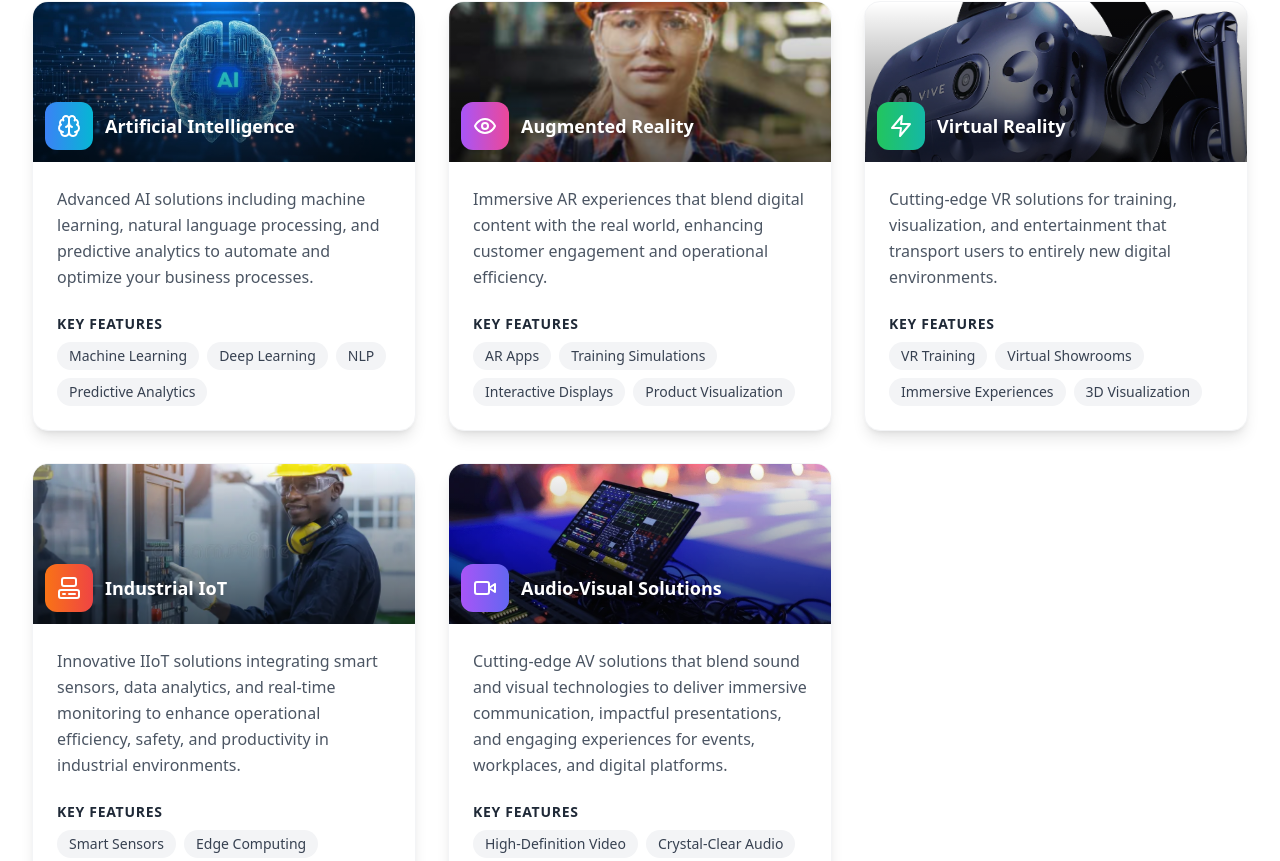
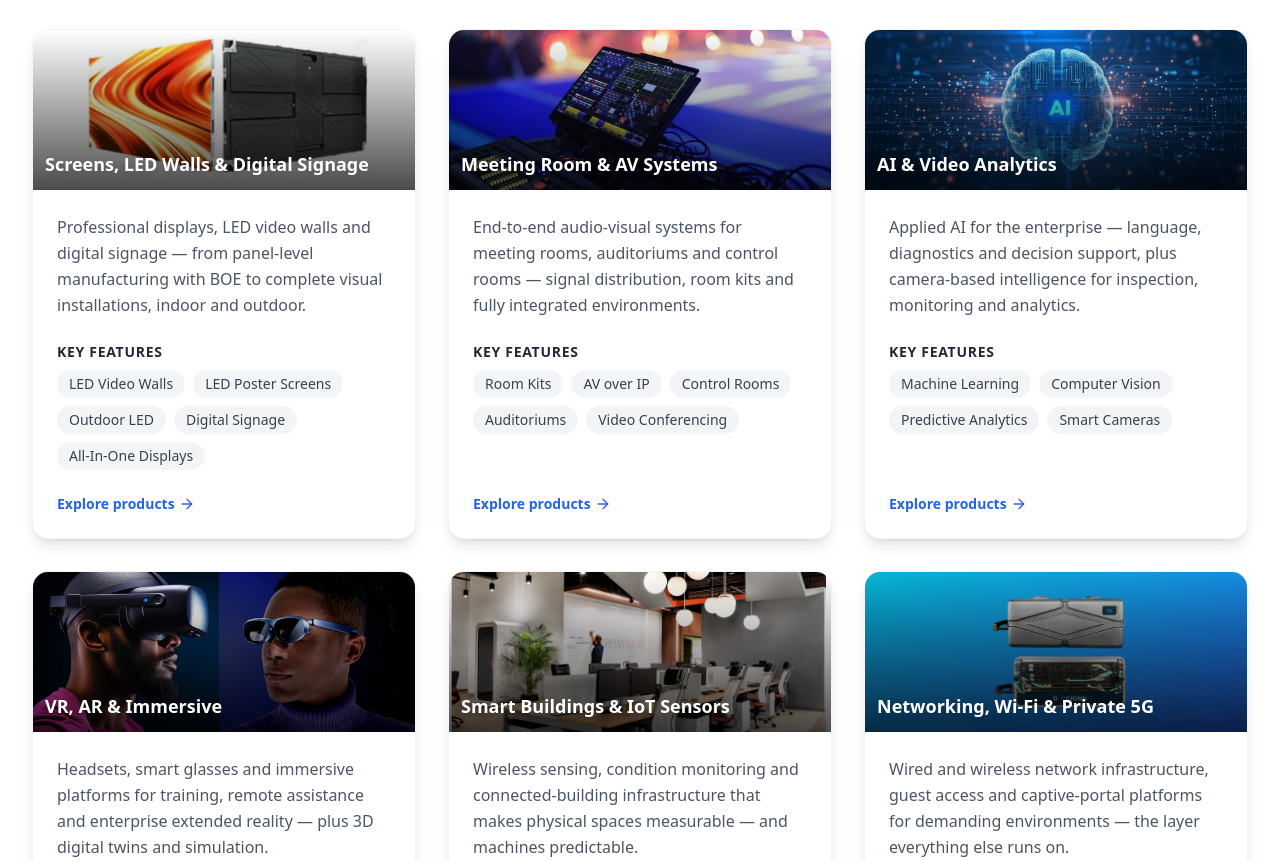
Before and after one commit to BBSoman/Website, a React (Vite) app: page / in a window 1280 px wide. Shown: the part 1179-2040 px from the top of the page. Built offline with nearby package versions, Linux system fonts and the light colour scheme.

Commit message:
Update Services.tsx

```diff
--- a/src/components/Services.tsx
+++ b/src/components/Services.tsx
@@ -1,82 +1,143 @@
-import React from 'react';
-import { Brain, Eye, Zap, Lightbulb, ComputerIcon, Video } from 'lucide-react';
+import React from "react";
+import { Link } from "react-router-dom";
+import { ArrowRight, Lightbulb } from "lucide-react";
 
-const Services: React.FC = () => {
-  const services = [
+/* ---------------------------------------------------------------------------
+   Our Expertise
+   The six lines of business, mirroring the Products page so a visitor sees the
+   same names in both places. Each `categoryId` is a real id from CATEGORIES in
+   ProductsPage.tsx, and each card deep-links to that filtered category via
+   /products?category=<id>. Names, gradients and images are taken from the
+   matching category on purpose — one wording, one colour, one photo per line.
+--------------------------------------------------------------------------- */
+
+type Service = {
+  title: string;
+  categoryId: string;
+  description: string;
+  features: string[];
+  gradient: string;
+  /** File in /public. */
+  image: string;
+  /**
+   * 'cover' for photographs that can fill the header.
+   * 'contain' for cut-out product art with a transparent background — those
+   * are centred on the card's own gradient instead, because stretching a
+   * cut-out edge-to-edge just shows empty space.
+   */
+  fit: "cover" | "contain";
+};
+
+const SERVICES: Service[] = [
   {
-      icon: Brain,
-      title: 'Artificial Intelligence',
+    title: "Screens, LED Walls & Digital Signage",
+    categoryId: "display-projection",
     description:
-        'Advanced AI solutions including machine learning, natural language processing, and predictive analytics to automate and optimize your business processes.',
+      "Professional displays, LED video walls and digital signage — from panel-level manufacturing with BOE to complete visual installations, indoor and outdoor.",
     features: [
-        'Machine Learning',
-        'Deep Learning',
-        'NLP',
-        'Predictive Analytics',
+      "LED Video Walls",
+      "LED Poster Screens",
+      "Outdoor LED",
+      "Digital Signage",
+      "All-In-One Displays",
     ],
-      gradient: 'from-blue-500 to-cyan-500',
-      image: 'ai.jpg',
+    gradient: "from-indigo-500 to-blue-600",
+    // BOE outdoor LED cabinets: unmistakably LED, and no baked-in text.
+    image: "outdoorseries.png",
+    fit: "cover",
   },
   {
-      icon: Eye,
-      title: 'Augmented Reality',
+    title: "Meeting Room & AV Systems",
+    categoryId: "professional-av",
     description:
-        'Immersive AR experiences that blend digital content with the real world, enhancing customer engagement and operational efficiency.',
+      "End-to-end audio-visual systems for meeting rooms, auditoriums and control rooms — signal distribution, room kits and fully integrated environments.",
     features: [
-        'AR Apps',
-        'Training Simulations',
-        'Interactive Displays',
-        'Product Visualization',
+      "Room Kits",
+      "AV over IP",
+      "Control Rooms",
+      "Auditoriums",
+      "Video Conferencing",
     ],
-      gradient: 'from-purple-500 to-pink-500',
-      image: '/women.png', // Must be in public/
+    gradient: "from-sky-500 to-cyan-600",
+    image: "av.jpg",
+    fit: "cover",
   },
   {
-      icon: Zap,
-      title: 'Virtual Reality',
+    title: "AI & Video Analytics",
+    categoryId: "enterprise-ai",
     description:
-        'Cutting-edge VR solutions for training, visualization, and entertainment that transport users to entirely new digital environments.',
+      "Applied AI for the enterprise — language, diagnostics and decision support, plus camera-based intelligence for inspection, monitoring and analytics.",
     features: [
-        'VR Training',
-        'Virtual Showrooms',
-        'Immersive Experiences',
-        '3D Visualization',
+      "Machine Learning",
+      "Computer Vision",
+      "Predictive Analytics",
+      "Smart Cameras",
     ],
-      gradient: 'from-green-500 to-teal-500',
-      image: 'htcvr.png',
+    gradient: "from-amber-500 to-orange-600",
+    image: "ai.jpg",
+    fit: "cover",
   },
   {
-      icon: ComputerIcon,
-      title: 'Industrial IoT',
+    title: "VR, AR & Immersive",
+    categoryId: "immersive-xr",
     description:
-        'Innovative IIoT solutions integrating smart sensors, data analytics, and real-time monitoring to enhance operational efficiency, safety, and productivity in industrial environments.',
+      "Headsets, smart glasses and immersive platforms for training, remote assistance and enterprise extended reality — plus 3D digital twins and simulation.",
     features: [
-        'Smart Sensors',
-        'Edge Computing',
-        'Real-Time Monitoring',
-        'Predictive Maintenance',
+      "Enterprise VR",
+      "Smart Glasses",
+      "Training Simulation",
+      "Remote Assistance",
+      "3D Digital Twins",
     ],
-      gradient: 'from-orange-500 to-red-500',
-      image: 'industry.jpg',
+    gradient: "from-fuchsia-500 to-pink-600",
+    image: "vr.jpg.jpg",
+    fit: "cover",
   },
   {
-  icon: Video,
-  title: 'Audio-Visual Solutions',
+    title: "Smart Buildings & IoT Sensors",
+    categoryId: "smart-spaces-iot",
     description:
-    'Cutting-edge AV solutions that blend sound and visual technologies to deliver immersive communication, impactful presentations, and engaging experiences for events, workplaces, and digital platforms.',
+      "Wireless sensing, condition monitoring and connected-building infrastructure that makes physical spaces measurable — and machines predictable.",
     features: [
-    'High-Definition Video',
-    'Crystal-Clear Audio',
-    'Live Streaming',
-    'Interactive Displays',
+      "Wireless Sensors",
+      "Condition Monitoring",
+      "Predictive Maintenance",
+      "Real-Time Monitoring",
     ],
-  gradient: 'from-purple-500 to-indigo-500',
-  image: 'av.jpg',
+    gradient: "from-rose-500 to-red-600",
+    image: "workplacegoto.png",
+    fit: "cover",
+  },
+  {
+    title: "Networking, Wi-Fi & Private 5G",
+    categoryId: "networking",
+    description:
+      "Wired and wireless network infrastructure, guest access and captive-portal platforms for demanding environments — the layer everything else runs on.",
+    features: ["Wi-Fi 6 / 6E", "Private 5G", "Guest Access", "Captive Portal"],
+    gradient: "from-cyan-500 to-blue-600",
+    /* Not 'advancednetwork.png': that file is a fully transparent line diagram
+       (0% opaque pixels), so it renders as a washed-out smudge on a card.
+       G-Reigns 'core' is a cut-out of real network hardware instead. */
+    image: "core.png",
+    fit: "contain",
   },
 ];
 
+/**
+ * The theme switch in Header.tsx remaps light utilities under '.dark'. There,
+ * a 'bg-white' section and a 'bg-white' card resolve to the same raised
+ * surface, which would make the cards vanish into the band — so the band gets
+ * its own class and sits one step darker than the cards it holds.
+ */
+const SERVICES_CSS = `
+.bbs-expertise-band { background-color: #ffffff; }
+.dark .bbs-expertise-band { background-color: var(--bbs-surface, #111827); }
+`;
+
+const Services: React.FC = () => {
   return (
-    <section id="services" className="py-20 bg-white">
+    <section id="services" className="bbs-expertise-band py-20">
+      <style dangerouslySetInnerHTML={{ __html: SERVICES_CSS }} />
       <div className="container mx-auto px-4 sm:px-6 lg:px-8">
         {/* header */}
         <div className="text-center mb-16">
@@ -85,62 +146,54 @@ const Services: React.FC = () => {
             Our Expertise
           </div>
           <h2 className="text-3xl md:text-4xl font-bold text-gray-900 mb-4">
-            Technology Solutions That Drive{' '}
+            Technology Solutions That Drive{" "}
             <span className="bg-gradient-to-r from-blue-600 to-purple-600 bg-clip-text text-transparent">
               Innovation
             </span>
           </h2>
           <p className="text-lg text-gray-600 max-w-3xl mx-auto">
-            We specialize in three core areas of emerging technology, delivering
-            comprehensive solutions that transform how businesses operate and
-            engage with their customers.
+            From LED video walls and meeting rooms to AI, immersive technology,
+            connected buildings and the networks underneath — we design, supply
+            and support the technology that transforms how businesses operate.
           </p>
         </div>
 
         {/* cards */}
         <div className="grid grid-cols-1 md:grid-cols-3 gap-8">
-          {services.map((service, index) => (
+          {SERVICES.map((service) => (
+            <Link
+              key={service.categoryId}
+              to={`/products?category=${service.categoryId}`}
+              className="group relative flex flex-col bg-white rounded-2xl shadow-lg hover:shadow-2xl transition-all duration-300 border border-gray-100 hover:border-transparent hover:-translate-y-2 overflow-hidden"
+            >
+              {/* Image header */}
+              <div className="relative h-40 w-full shrink-0 overflow-hidden">
+                {service.fit === "contain" && (
                   <div
-              key={index}
-              className="group relative bg-white rounded-2xl shadow-lg hover:shadow-2xl transition-all duration-300 border border-gray-100 hover:border-transparent hover:-translate-y-2 overflow-hidden"
-            >
-              {/* Image background section */}
-              {service.image && (
-                <div className="relative h-40 w-full">
+                    className={`absolute inset-0 bg-gradient-to-br ${service.gradient}`}
+                  />
+                )}
                 <img
-                    src={service.image}
+                  src={`/${service.image}`}
                   alt={service.title}
-                    className="absolute inset-0 w-full h-full object-cover"
+                  loading="lazy"
+                  decoding="async"
+                  className={`absolute inset-0 h-full w-full transition-transform duration-500 group-hover:scale-105 ${
+                    service.fit === "cover"
+                      ? "object-cover"
+                      : "object-contain p-4"
+                  }`}
                 />
-                  <div className="absolute inset-0 bg-gradient-to-t from-black/60 to-transparent"></div>
-                  <div className="absolute bottom-3 left-3 flex items-center">
-                    <div
-                      className={`w-12 h-12 bg-gradient-to-r ${service.gradient} rounded-xl flex items-center justify-center mr-3`}
-                    >
-                      <service.icon className="w-6 h-6 text-white" />
-                    </div>
+                <div className="absolute inset-0 bg-gradient-to-t from-black/70 to-transparent" />
+                <div className="absolute bottom-3 left-3 right-3">
                   <h3 className="text-lg font-bold text-white drop-shadow-md">
                     {service.title}
                   </h3>
                 </div>
               </div>
-              )}
 
               {/* Content */}
-              <div className="p-6">
-                {!service.image && (
-                  <>
-                    <div
-                      className={`w-16 h-16 bg-gradient-to-r ${service.gradient} rounded-2xl flex items-center justify-center mb-6 transform group-hover:scale-110 transition-transform duration-300`}
-                    >
-                      <service.icon className="w-8 h-8 text-white" />
-                    </div>
-                    <h3 className="text-xl font-bold text-gray-900 mb-4 group-hover:text-blue-600 transition-colors">
-                      {service.title}
-                    </h3>
-                  </>
-                )}
-
+              <div className="flex flex-1 flex-col p-6">
                 <p className="text-gray-600 mb-6 leading-relaxed">
                   {service.description}
                 </p>
@@ -150,18 +203,25 @@ const Services: React.FC = () => {
                     Key Features
                   </h4>
                   <div className="flex flex-wrap gap-2">
-                    {service.features.map((feature, idx) => (
+                    {service.features.map((feature) => (
                       <span
-                        key={idx}
-                        className="px-3 py-1 bg-gray-100 text-gray-700 rounded-full text-sm font-medium hover:bg-blue-100 hover:text-blue-700 transition-colors"
+                        key={feature}
+                        className="px-3 py-1 bg-gray-100 text-gray-700 rounded-full text-sm font-medium transition-colors group-hover:bg-blue-100 group-hover:text-blue-700"
                       >
                         {feature}
                       </span>
                     ))}
                   </div>
                 </div>
+
+                {/* mt-auto keeps this pinned to the card foot, so the six cards
+                    line up however long their copy runs. */}
+                <span className="mt-auto inline-flex items-center pt-6 text-sm font-semibold text-blue-600">
+                  Explore products
+                  <ArrowRight className="ml-1 h-4 w-4 transition-transform duration-300 group-hover:translate-x-1" />
+                </span>
               </div>
-            </div>
+            </Link>
           ))}
         </div>
       </div>
```
Lines whose indentation alone changed are shown as unchanged.
